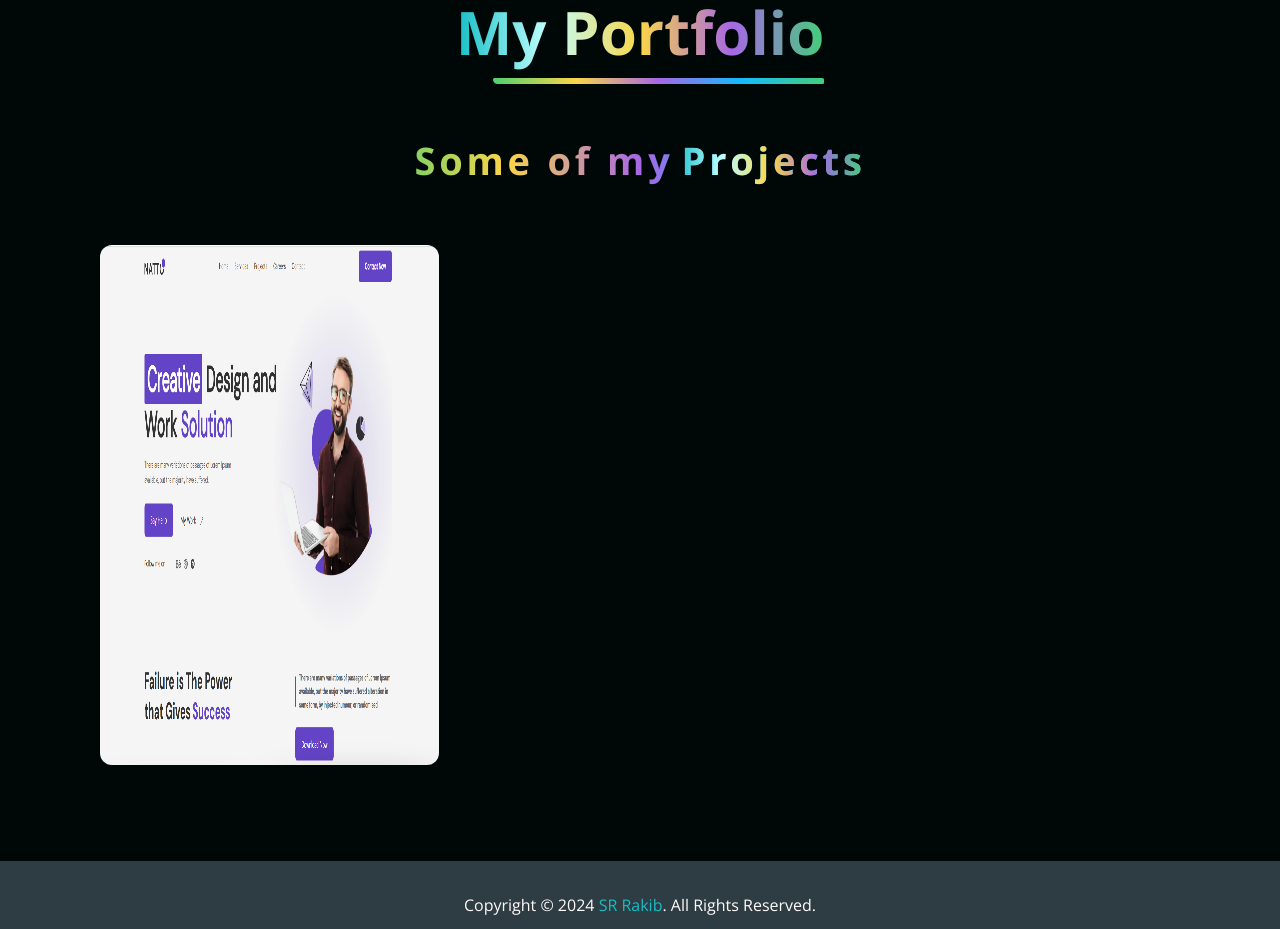
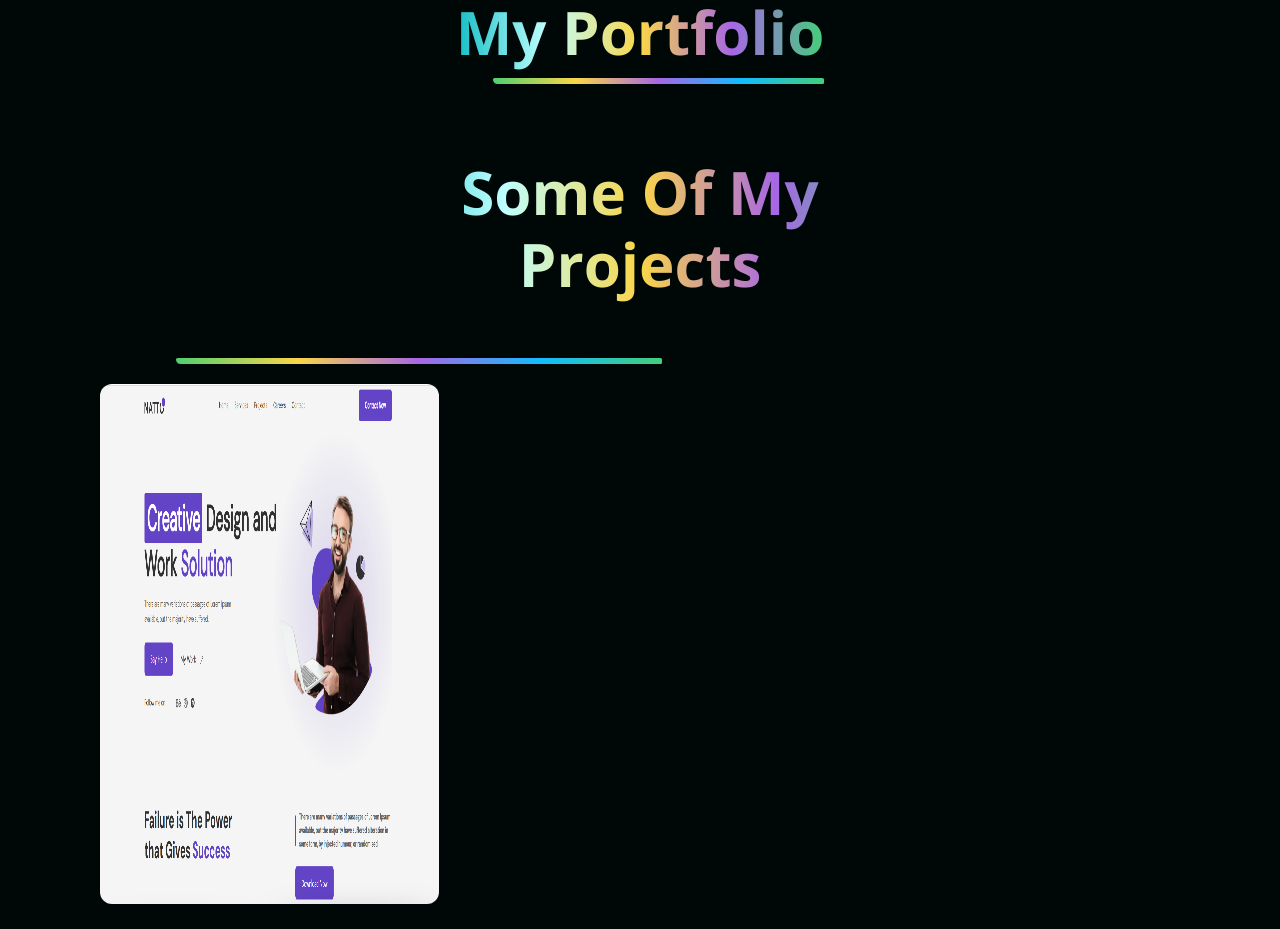
Before and after one commit to dev-saminur/sr-my-portfolio, a Next.js app: page / in a window 1280 px wide. Shown: the part 2980-3909 px from the top of the page. Built offline with nearby package versions, Linux system fonts and the light colour scheme.

Commit message:
Update index.js

```diff
--- a/src/components/Portfolio/index.js
+++ b/src/components/Portfolio/index.js
@@ -11,13 +11,11 @@ const Portfolio = () => {
           <div className="text-center mb-10">
             <Header title="My portfolio" />
             <div className="grid grid-cols-12">
-              <div className="grid col-start-4 col-end-10 mt-12 mb-4">
-                <p className="text-[38px] px-10 text-center bg-name-gradient text-transparent  bg-clip-text font-bold tracking-widest">
-                  Some of my
-                  <span className="bg-designation-gradient text-transparent  bg-clip-text pl-2">
-                    Projects
-                  </span>
-                </p>
+              <div className="grid col-start-4 col-end-10 mt-12 mb-7">
+                <Header
+                  title="  Some of my projects"
+                  className="text-3xl mt-6   pointer before:w-[40px] before:h-[30px] rounded-full before:bottom-[-30%] before:right-[46%] leading-10 z-[999]"
+                />
               </div>
             </div>
           </div>
```
